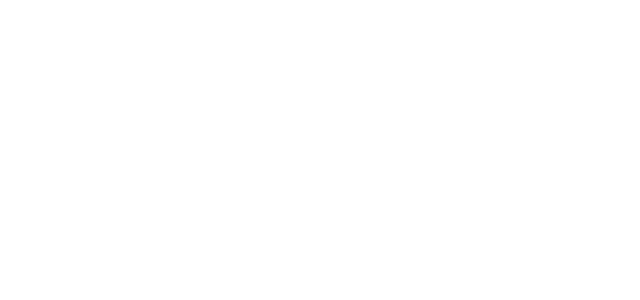
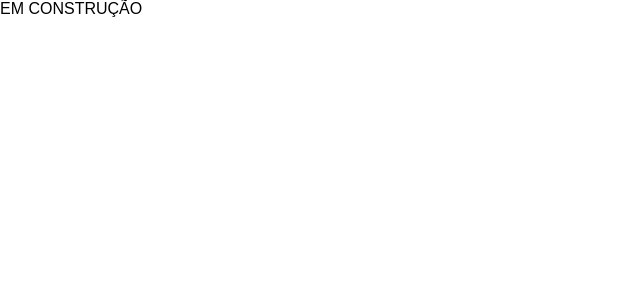
Before and after one commit to josewerton-seduc/seduc, a React (Vite) app in the folder frontend/: page /ggcarf in a window 1280 px wide. Before the commit this address had no page. Shown: the top 300 px of the page, without its empty margins (0-640 px from the left). Built offline with nearby package versions, Linux system fonts and the light colour scheme.

Commit message:
rotas da página inicial

```diff
--- a/frontend/src/App.jsx
+++ b/frontend/src/App.jsx
@@ -5,7 +5,8 @@
 import GGTerceirizadasPage from "./pages/GGTerceirizadasPage"
 import GGJuridicaPage from "./pages/GGJuridicaPage"
 import GGAlimentacaoPage from "./pages/GGAlimentacaoPage"
-import GGOrganizacaoEscolasPage from "./pages/GGOrganizacaoEscolarPage"
+import GGOrganizacaoEscolarPage from "./pages/GGOrganizacaoEscolarPage"
+import GGCARFPage from "./pages/GGCARFPage"
 
 function App() {
   return (
@@ -17,7 +18,8 @@
         <Route path="/gg-terceirizadas" element={<GGTerceirizadasPage />} />
         <Route path="/gg-juridica" element={<GGJuridicaPage />} />
         <Route path="/gg-alimentacao" element={<GGAlimentacaoPage />} />
-        <Route path="/gg-organizacao-escolar" element={<GGOrganizacaoEscolasPage />} />
+        <Route path="/gg-organizacao-escolar" element={<GGOrganizacaoEscolarPage />} />
+        <Route path="/ggcarf" element={<GGCARFPage />} />
       </Routes>
     </BrowserRouter>
   )
--- a/frontend/src/pages/DashboardPage.jsx
+++ b/frontend/src/pages/DashboardPage.jsx
@@ -96,7 +96,7 @@
   const [expandido, setExpandido] = useState(false)
   const navigate = useNavigate()
   const textoLongo = gerencia.descricao.length > 100
-  const clicavel = gerencia.id === 7 || gerencia.id === 6  || gerencia.id === 5 || gerencia.id === 1 || gerencia.id === 2 // ← Rede Física e Terceirizadas e Jurídica
+  const clicavel = gerencia.id === 7 || gerencia.id === 6  || gerencia.id === 5 || gerencia.id === 1 || gerencia.id === 2 || gerencia.id === 4 // ← Rede Física e Terceirizadas e Jurídica
 
   return (
     <div
@@ -114,6 +114,7 @@
         if (gerencia.id === 5) navigate("/gg-juridica")
         if (gerencia.id === 1) navigate("/gg-alimentacao")
         if (gerencia.id === 2) navigate("/gg-organizacao-escolar")
+        if (gerencia.id === 4) navigate("/ggcarf")
       }}
     >
       <div style={styles.cardIconeWrapper}>
--- /dev/null
+++ b/frontend/src/pages/GGCARFPage.jsx
@@ -0,0 +1,7 @@
+function GGCARFPage() {
+  return (
+    <div>EM CONSTRUÇÃO</div>
+  )
+}
+
+export default GGCARFPage
--- a/frontend/src/pages/GGOrganizacaoEscolarPage.jsx
+++ b/frontend/src/pages/GGOrganizacaoEscolarPage.jsx
@@ -0,0 +1,7 @@
+function GGOrganizacaoEscolarPage() {
+  return (
+    <div>EM CONSTRUÇÃO</div>
+  )
+}
+
+export default GGOrganizacaoEscolarPage
```
Also changed, not shown: frontend/src/pages/GGCentroDistribuicaoPage.jsx (added, +7 -0 lines), frontend/src/pages/GGFinanceiraPage.jsx (added, +7 -0 lines).
